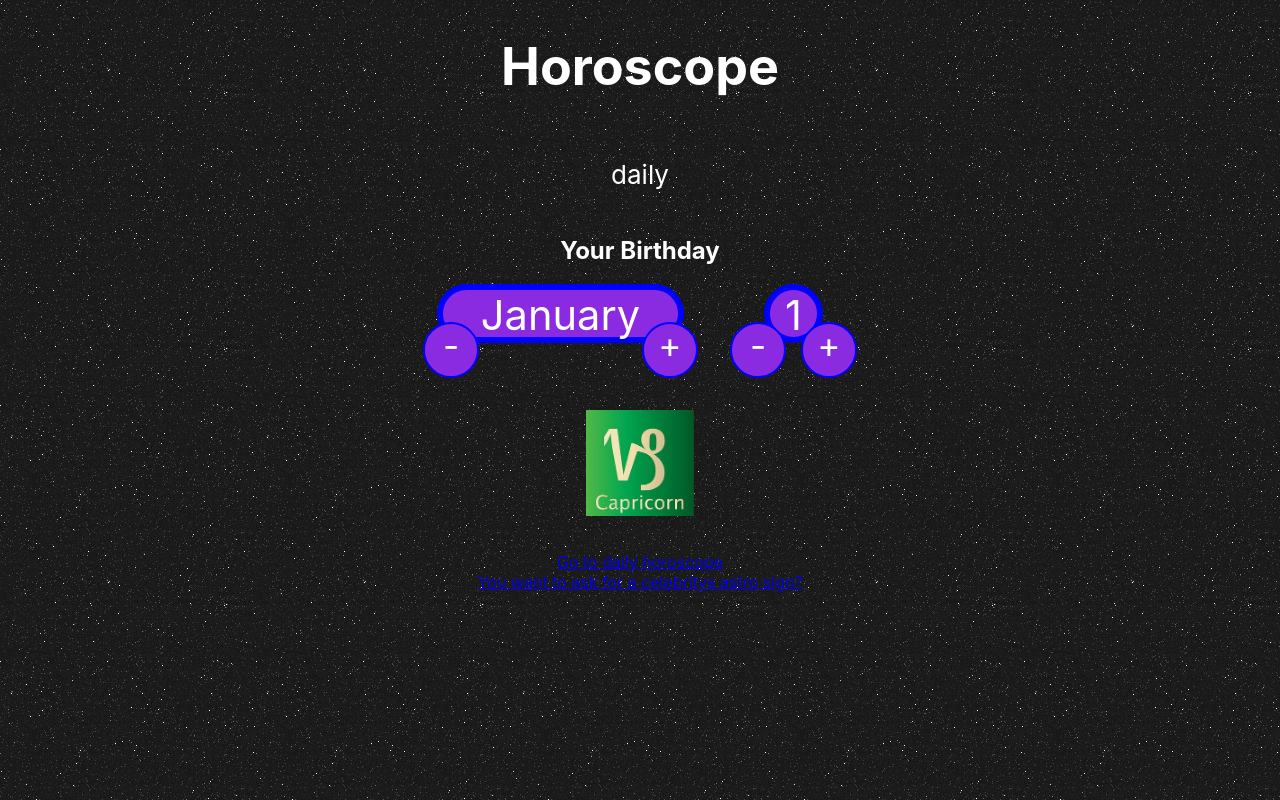
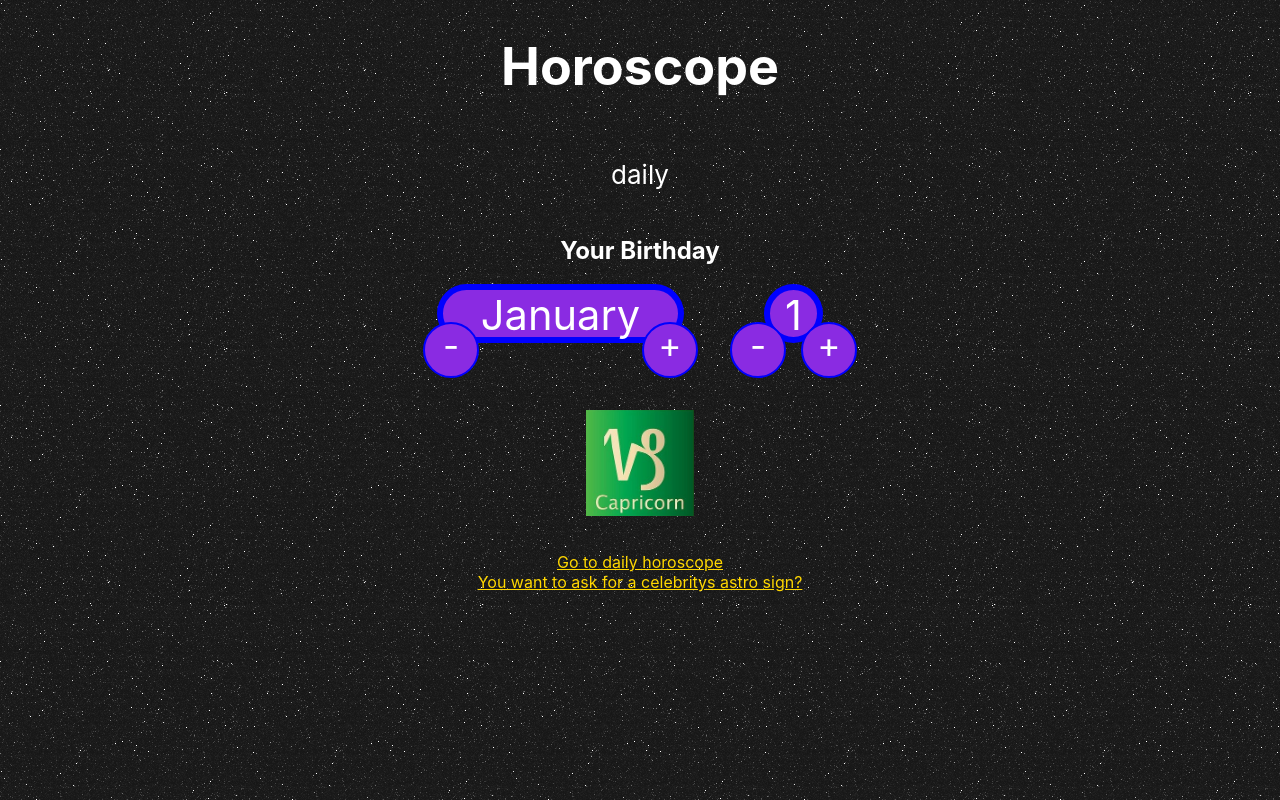
Before and after one commit to rupertberlin/project2-horoscope, a React (Vite) app in the folder frontend/: page / in a window 1280 px wide. Built offline with nearby package versions, Linux system fonts and the light colour scheme.

Commit message:
added box shine around input

```diff
--- a/frontend/src/App.css
+++ b/frontend/src/App.css
@@ -36,3 +36,7 @@ code {
 button {
   font-size: calc(10px + 2vmin);
 }
+
+a {
+  color: gold;
+}
--- a/frontend/src/components/Celebritylookup.css
+++ b/frontend/src/components/Celebritylookup.css
@@ -11,6 +11,7 @@
 input {
   width: 200px;
   height: 28px;
+  box-shadow: gold 0px 0px 20px 2px;
 }
 
 .auto-find {
```
